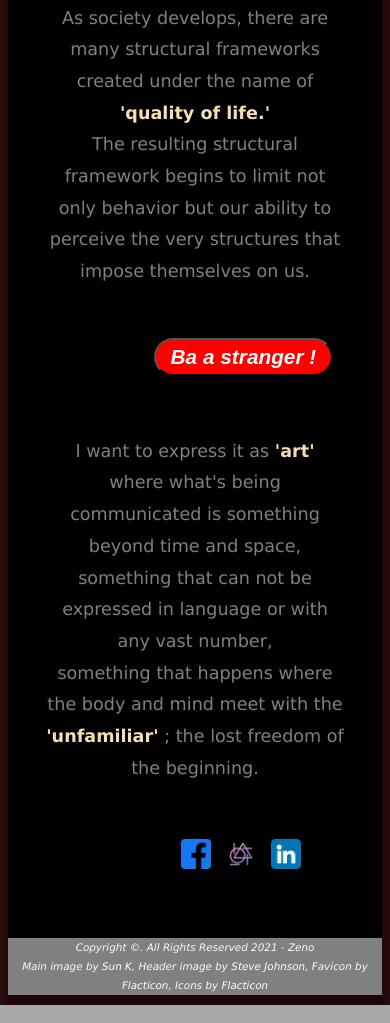
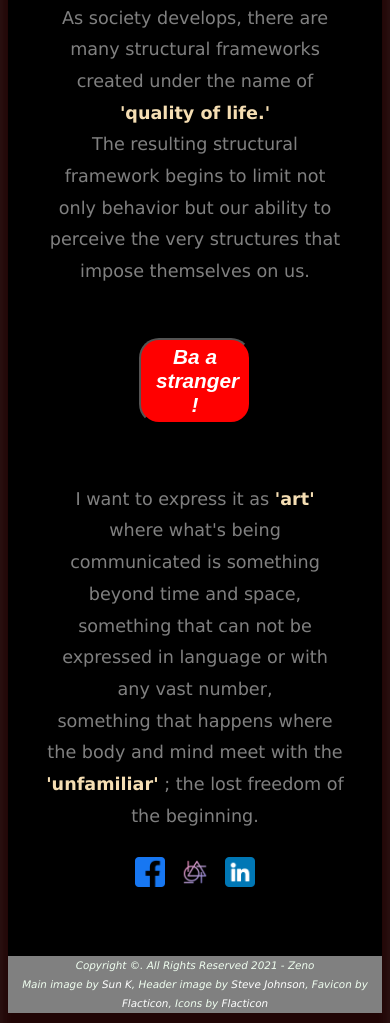
Before and after one commit to FourSeasonK/Artist-Portfolio, a plain HTML site: page index.html in a window 390 px wide. Shown: the part 539-1562 px from the top of the page. Drawn offline with Linux system fonts and the light colour scheme.

Commit message:
edit the screen view @media screen 786px

```diff
--- a/index.html
+++ b/index.html
@@ -18,13 +18,14 @@
         </div>
       </header>
       <nav>
-        <a id="current" href="index.html">Home</a> &nbsp; &nbsp; &nbsp; &nbsp;
-        <a href="./pages/performance.html">Performance Art</a> &nbsp; &nbsp; &nbsp;
-        &nbsp; <a href="./pages/installation.html">Installation Art</a> &nbsp; &nbsp;
-        &nbsp; &nbsp; <a href="./pages/workshop.html">Workshop</a> &nbsp; &nbsp; &nbsp;
+        <a id="current" href="index.html" class="atag">Home</a> &nbsp; &nbsp; &nbsp; &nbsp;
+        <a href="./pages/performance.html" class="atag">Performance Art</a> &nbsp; &nbsp; &nbsp;
+        &nbsp; <a href="./pages/installation.html" class="atag">Installation Art</a> &nbsp; &nbsp;
+        &nbsp; &nbsp; <a href="./pages/workshop.html" class="atag">Workshop</a> &nbsp; &nbsp; &nbsp;
         &nbsp;
-        <a href="./pages/contact.html">Contact</a>
+        <a href="./pages/contact.html" class="atag">Contact</a>
       </nav>
+
       <main>
         <div class="mainbox">
           <img id="main" src="artworks/main4.jpg" alt="Project a Stranger" />
@@ -48,7 +49,7 @@
             on us.
           </p>
 
-          <button onclick="moveType()">Ba a stranger !</button>
+          <button onclick="moveType()" id="basbtn">Ba a stranger !</button>
           <p id="display"></p>
 
           <p class="para">
--- a/styles/indexstyle.css
+++ b/styles/indexstyle.css
@@ -62,9 +62,18 @@ a:hover {
 
 .mainbox {
   position: relative;
+  /* margin: auto; */
   text-align: center;
   color: white;
 }
+
+#basbtn {
+display: block;
+  margin-left: auto;
+  margin-right: auto;
+  width: 30%;
+}
+
 #centertop1 p {
   position: absolute;
   top: 1%;
@@ -176,8 +185,13 @@ button a:hover {
   padding: 5px 5px 5px 5px;
 }
 #icon {
-  margin-left: 42em;
-  margin-top: 50px;
+  /* margin-left: 42em;
+  margin-top: 50px; */
+  /* display: block; */
+  text-align: center;
+  /* margin-left: auto;
+  margin-right: auto; */
+  /* width: 40%; */
 }
 
 footer {
@@ -226,6 +240,7 @@ footer p {
 
   button {
     margin-left: 19em;
+    /* margin: auto; */
   }
 
   #display {
@@ -239,7 +254,10 @@ footer p {
   }
 
   #icon {
-    margin-left: 26em;
+    /* margin-left: 26em; */
+    padding-top: 20px;
+    text-align: center;
+    margin: auto;
   }
   .para {
     width: 80%;
@@ -271,6 +289,10 @@ footer p {
     font-size: 0.68em;
   }
 
+  .atag a {
+    padding: 0 5px 0 5px;
+  }
+
   #centertop1 p {
     top: 80%;
     left: 39%;
@@ -300,7 +322,10 @@ footer p {
   }
 
   #icon {
-    margin-left: 10.5em;
+    /* margin-left: 10.5em; */
+    padding-top: 20px;
+    text-align: center;
+    margin: auto;
   }
   footer {
     margin-top: 60px;
--- a/styles/installstyle.css
+++ b/styles/installstyle.css
@@ -264,6 +264,7 @@ footer p {
     font-size: 0.68em;
   }
 
+
   h1 {
     width: 60%;
   }
```
